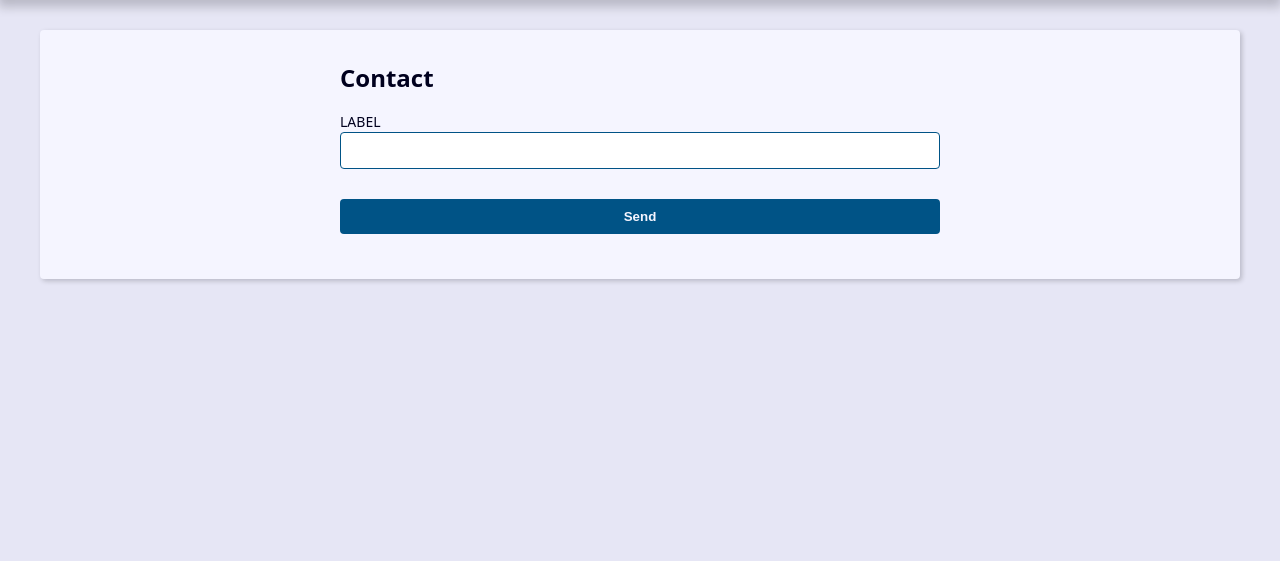
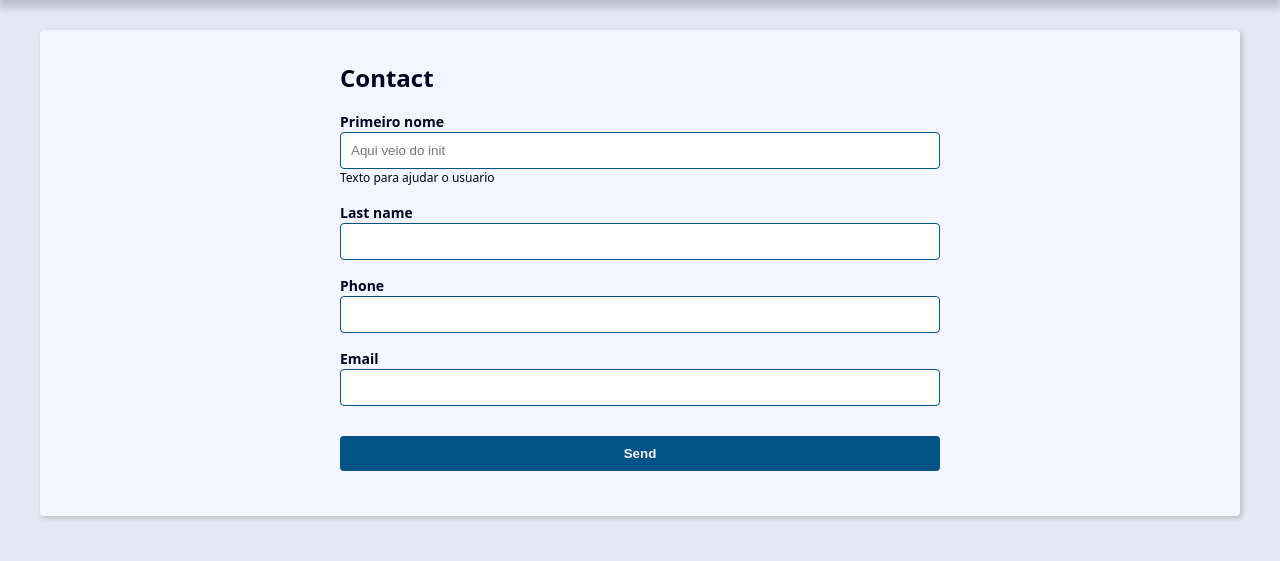
Before and after one commit to afonso-rf/python-agenda-django, a Django app: page /contact/create/ in a window 1280 px wide. Shown: the part 239-800 px from the top of the page. Run offline with Django 5.2, Linux system fonts and the light colour scheme.

Commit message:
:trunck: chore: Movido o forms para forms.py

```diff
--- /dev/null
+++ b/contact/forms.py
@@ -0,0 +1,64 @@
+from django import forms
+from django.core.exceptions import ValidationError
+from contact.models import Contact
+
+
+class ContactForm(forms.ModelForm):
+    first_name = forms.CharField(
+        widget=forms.TextInput(
+            attrs={
+                "placeholder": "Aqui veio do init"
+            }
+        ),
+        label="Primeiro nome",
+        help_text="Texto para ajudar o usuario",
+    )
+
+    def __init__(self, *args, **kwargs):
+        super().__init__(*args, **kwargs)
+
+        # self.fields["first_name"].widget.attrs.update(
+        #     {"placeholder": "Veio do init"}
+        # )
+
+
+    class Meta:
+        model = Contact
+        fields = (
+            "first_name",
+            "last_name",
+            "phone",
+            "email",
+        )
+
+        # widgets = {
+        #     "first_name": forms.TextInput(
+        #         attrs={
+        #             "placeholder": "Primeiro nome",
+        #         }
+        #     )
+        # }
+
+    def clean(self):
+        # cleaned_data = self.cleaned_data
+
+        self.add_error(
+            "first_name",
+            ValidationError(
+                message="Mensagem de erro",
+                code="invalid",
+            )
+        )
+
+        return super().clean()
+
+    def clean_first_name(self):
+        cleaned_data = self.cleaned_data.get("first_name")
+
+        if cleaned_data == "ABC":
+            raise ValidationError(
+                "Não digite 'ABC' nesse campo",
+                code="invalid",
+            )
+
+        return cleaned_data
--- a/contact/templates/contact/create.html
+++ b/contact/templates/contact/create.html
@@ -6,11 +6,19 @@
 
     <form action="{% url 'contact:create' %}" method="POST" enctype="multipart/form-data">
       {% csrf_token %}
+
       <div class="form-content">
-        <div class="form-group">
-          <label for="id_first_name">LABEL</label>
-          <input type="text" name="first_name" id="id_first_name" maxlength="255" />
-        </div>
+        {% for field in forms %}
+          <div class="form-group">
+            <label for="{{ field.id_for_label }}"><b>{{ field.label }}</b></label>
+            {{ field }}
+            {{ field.errors }}
+
+            {% if field.help_text %}
+              <span class="help-text">{{ field.help_text }}</span>
+            {% endif %}
+          </div>
+        {% endfor %}
       </div>
 
       <div class="form-content">
--- a/contact/views/contact_forms.py
+++ b/contact/views/contact_forms.py
@@ -1,13 +1,18 @@
 from django.shortcuts import render
 
+from contact.forms import ContactForm
 from contact.models import Contact
 
+
 def create(request):
+    forms_ = ContactForm()
+
     if request.method == "POST":
-        ...
+        forms_ = ContactForm(request.POST)
 
     context = {
         "site_title": "Create Contact - ",
+        "forms": forms_,
     }
 
     return render(
```
